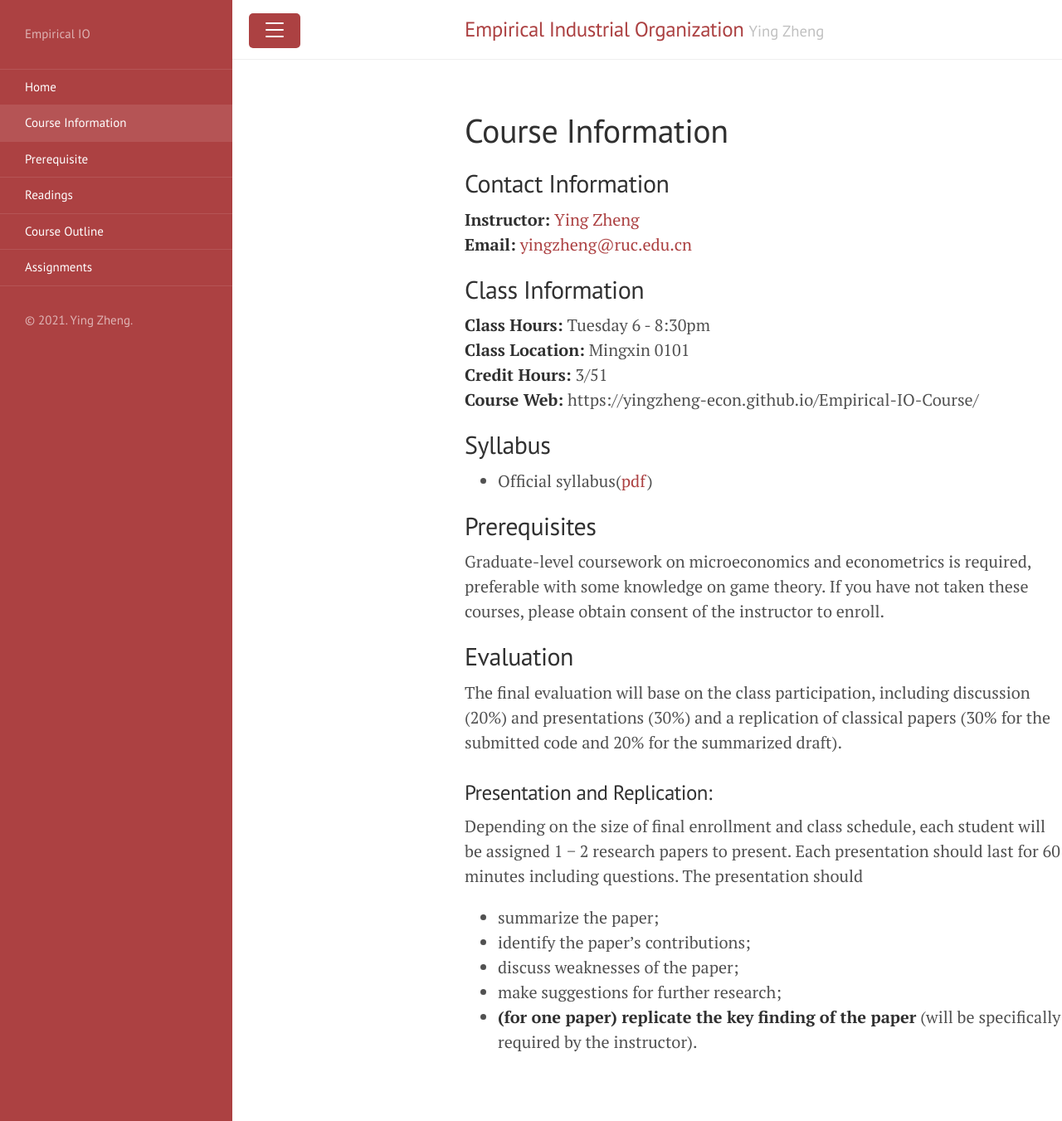
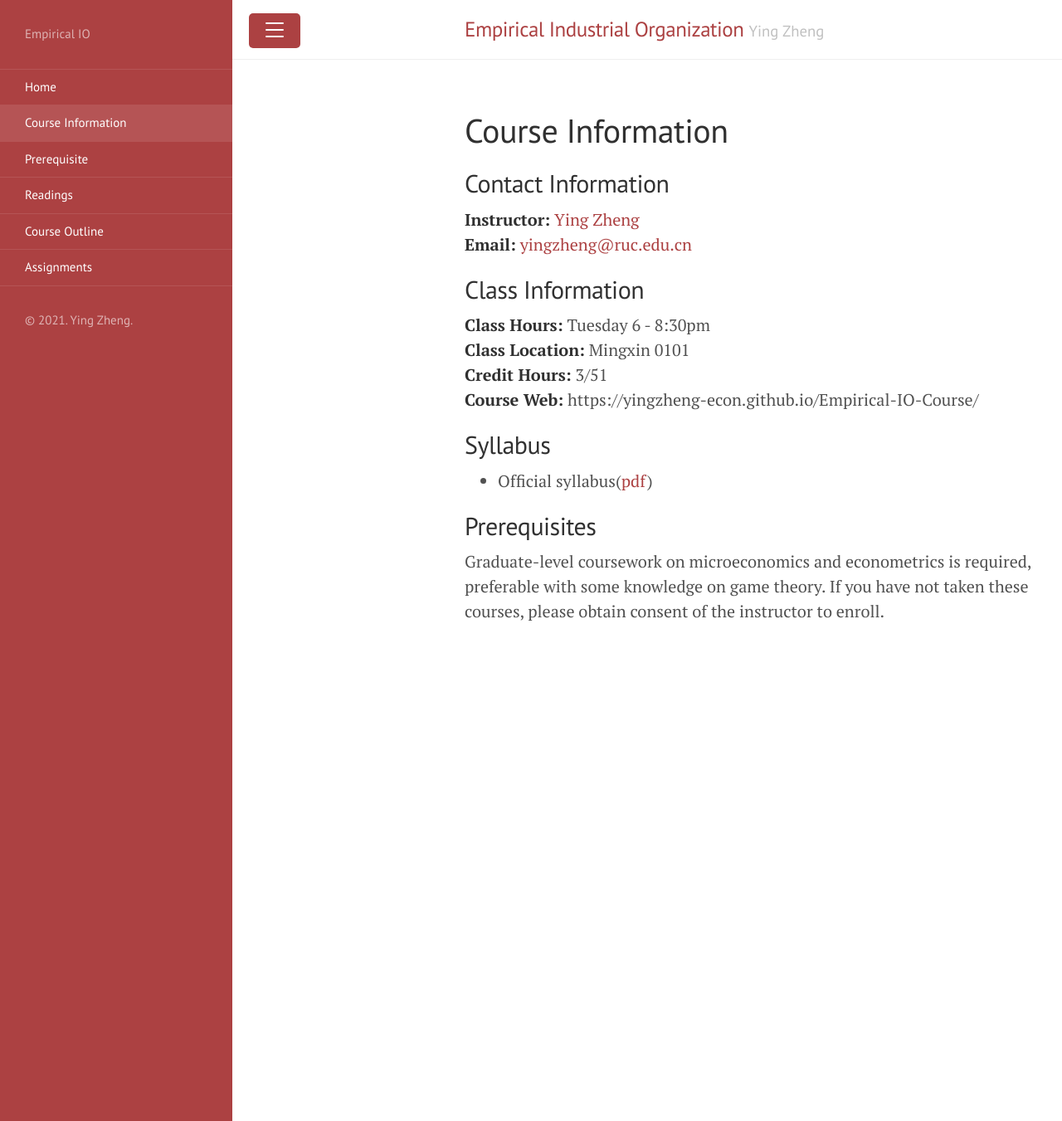
Before and after one commit to yingzheng-econ/Empirical-IO-Course, a Jekyll site: the page built from Course_info.md, in a window 1280 px wide and 1351 px high. Shown: the whole window at 83% size. Built offline with Jekyll 4.4.1, drawn with Linux system fonts in a browser that asks for light colours.

Commit message:
update info

```diff
--- a/Course_info.md
+++ b/Course_info.md
@@ -15,18 +15,7 @@ order: 1
 **Course Web:** https://yingzheng-econ.github.io/Empirical-IO-Course/
 
 ## Syllabus
-- Official syllabus([pdf](/Syllabus-EIO-RUC-2021-Fall-EN.pdf))
+- Official syllabus([pdf](./Syllabus-EIO-RUC-2021-Fall-EN.pdf))
 
 ## Prerequisites
 Graduate-level coursework on microeconomics and econometrics is required, preferable with some knowledge on game theory. If you have not taken these courses, please obtain consent of the instructor to enroll.
-
-## Evaluation
-The final evaluation will base on the class participation, including discussion (20%) and presentations (30%) and a replication of classical papers (30% for the submitted code and 20% for the summarized draft).
-
-### Presentation and Replication:
-Depending on the size of final enrollment and class schedule, each student will be assigned 1 − 2 research papers to present. Each presentation should last for 60 minutes including questions. The presentation should
-- summarize the paper;
-- identify the paper’s contributions;
-- discuss weaknesses of the paper;
-- make suggestions for further research;
-- **(for one paper) replicate the key finding of the paper** (will be specifically required by the instructor).
```
